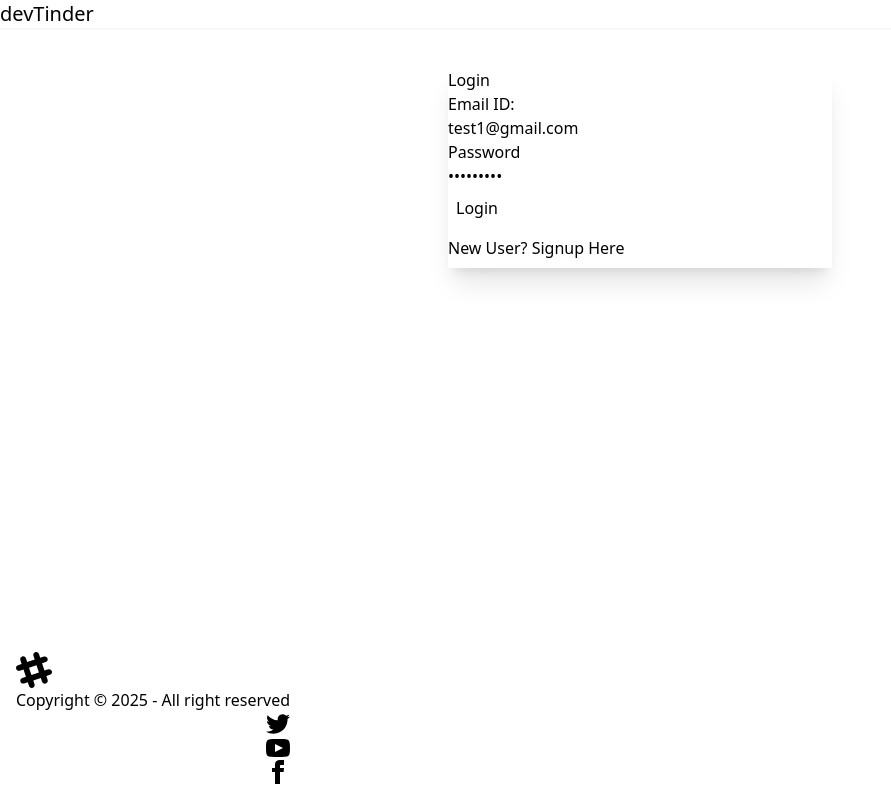
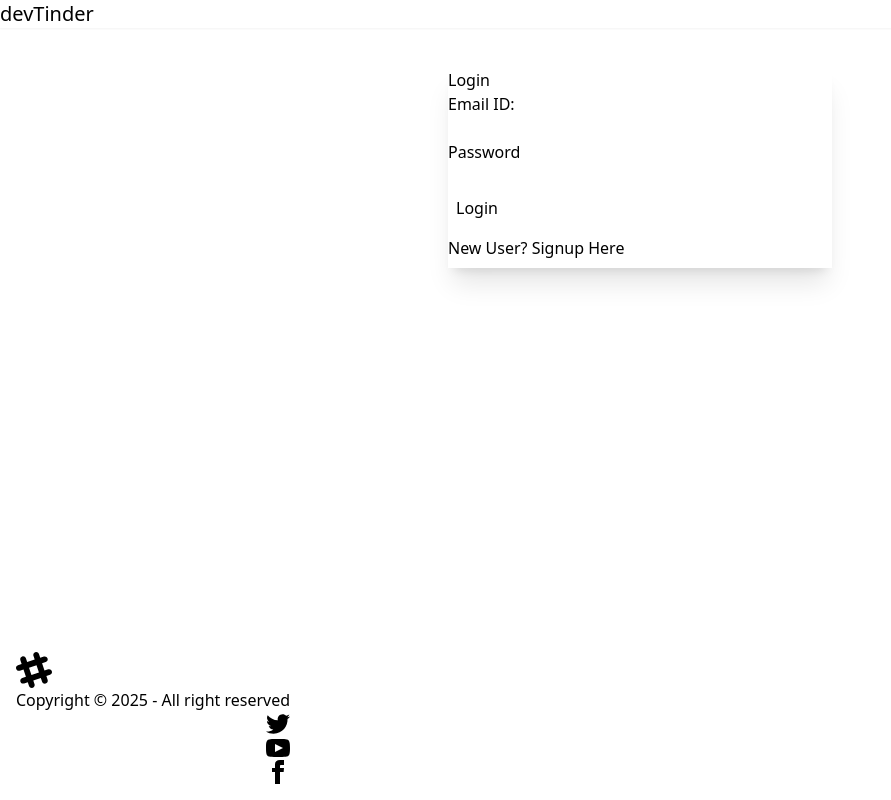
Before and after one commit to 1711shashank/devtinder-web, a React (Vite) app: page /login in a window 1280 px wide. Shown: the whole page, without its empty margins (0-891 px from the left). Built offline with nearby package versions, Linux system fonts and the light colour scheme; no server answers.

Commit message:
fix: Clear default values for email and password in Login component

```diff
--- a/src/components/Login.tsx
+++ b/src/components/Login.tsx
@@ -8,8 +8,8 @@ import { BASE_URL } from "../utils/constants";
 const Login = () => {
 
 
-    const [emailId, setEmailId] = useState("test1@gmail.com");
-    const [password, setPassword] = useState("Test1@123");
+    const [emailId, setEmailId] = useState("");
+    const [password, setPassword] = useState("");
     const [firstName, setFirstName] = useState("");
     const [lastName, setLastName] = useState("");
 
```
